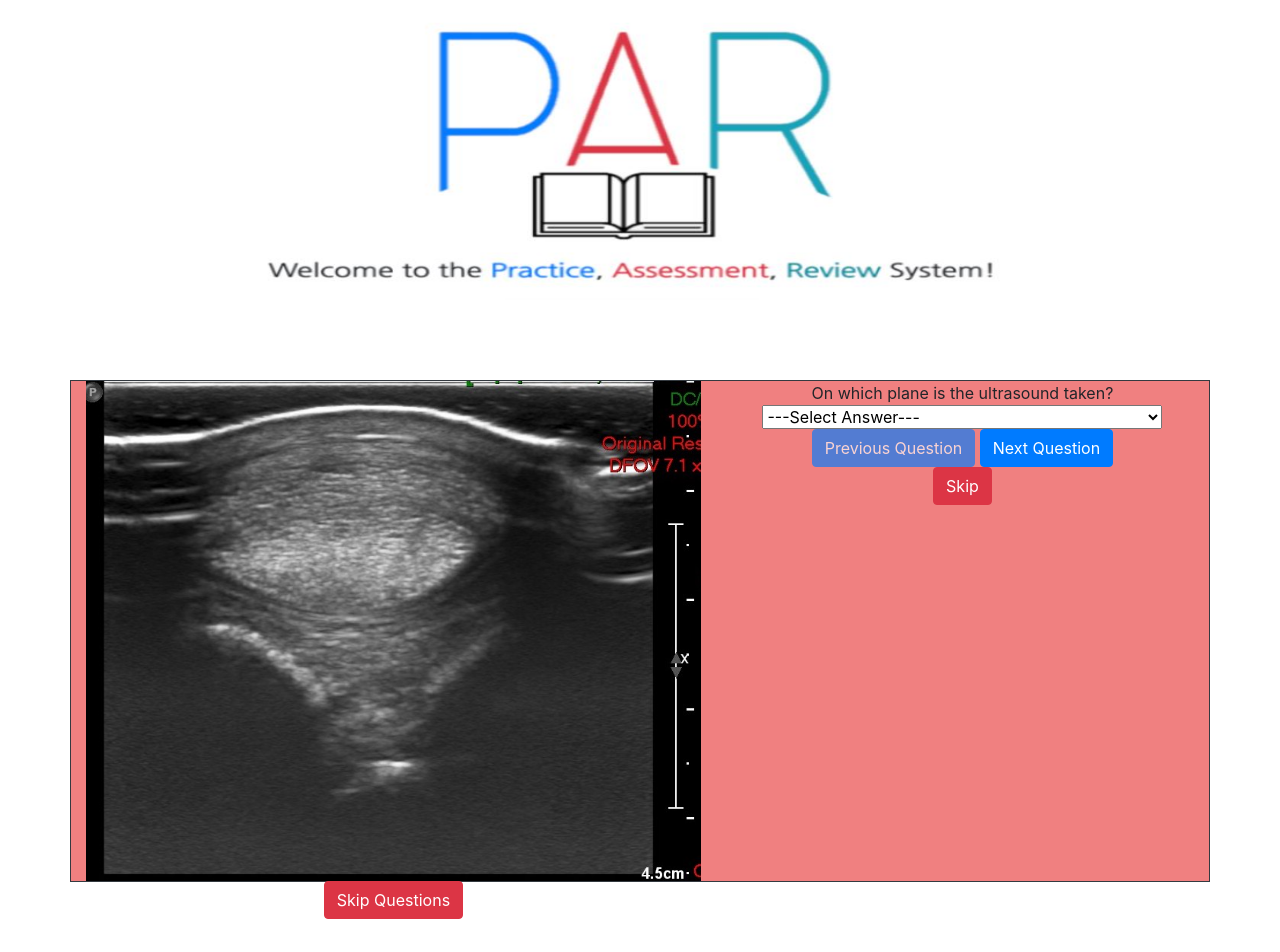
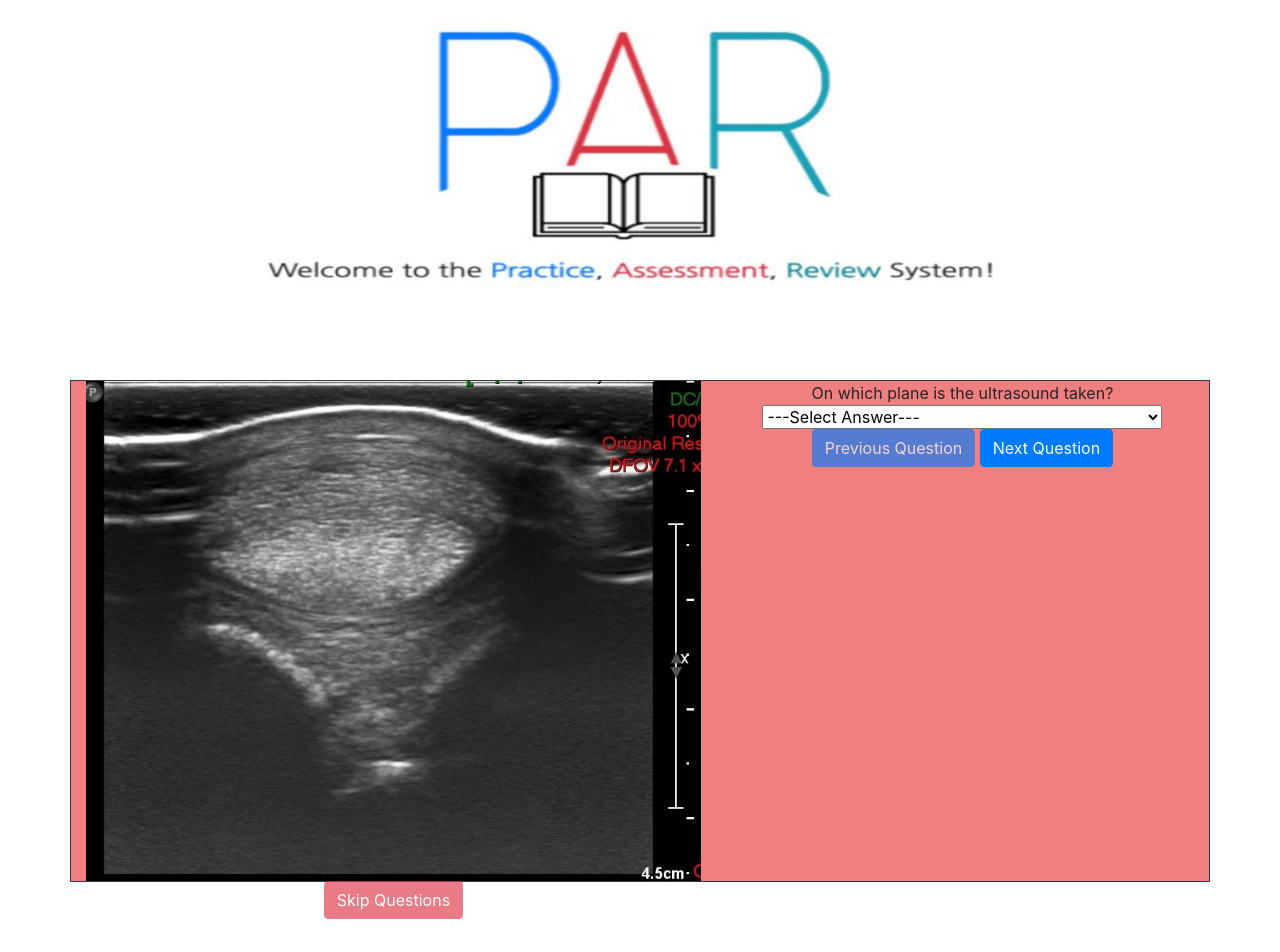
Before and after one commit to ruppatel115/UI-app, a React (Create React App) app: page / in a window 1280 px wide. Shown: the top 952 px of the page. Built offline with nearby package versions, Linux system fonts and the light colour scheme.

Commit message:
working on imageTask

```diff
--- a/src/main/js/ImageTask.jsx
+++ b/src/main/js/ImageTask.jsx
@@ -1,5 +1,5 @@
 import {useState } from 'react';
-import { questionListModel } from "../../test/resources/ExampleQuestions";
+import { questionListModel, imageTaskList } from "../../test/resources/ExampleQuestions";
 import { Button, Container, Row, Col, Image} from "react-bootstrap";
 import {Question} from "../../main/js/QuestionDropdown"
 
@@ -19,58 +19,67 @@ const [curImageList, setCurImageList] = useState(0);
 
 
 
-//Should be able to retrieve all questions for Specific image in a list
-function createImageTask(imageQuestionsList){
-    //Go through the list
-    for(let i =0 ; i < questionListModel.length-1; i++){
-        //get the current image url
-        let currImage = questionListModel[i].imageUrl;
-        //list to be added for lists of list
-        let curImageList = []
+// //Should be able to retrieve all questions for Specific image in a list
+// function createImageTask(imageQuestionsList){
+//     //Go through the list
+//     let i =0;
+//     while(i < questionListModel.length-1){
+//         //get the current image url
+//         let currImage = questionListModel[i].imageUrl;
+//         //list to be added for lists of list
+//         let curImageList = []
 
 
-        for(let j =0 ; j < questionListModel.length-1; j++){
-            //compare images and if they are the same add that to the current List
-            if(currImage === questionListModel[j].imageUrl){
-                curImageList.push(currImage)
-            }
+//         for(let j =1 ; j < questionListModel.length-1; j++){
+//             //compare images and if they are the same add that to the current List
+//             if(currImage === questionListModel[j].imageUrl){
+//                 curImageList.push(currImage)
+//             }
+
+
+//         }
+//         //add the images lists for a specific question to another list that holds all questions image in an order.
+//         i+=1;
+
+
+//         imageQuestionsList.push(curImageList);
 
 
 
-        }
-        //add the images lists for a specific question to another list that holds all questions image in an order.
+//     }
 
-
-        imageQuestionsList.push(curImageList);
-
-
-    }
-
-    return imageQuestionsList;
+//     return imageQuestionsList;
 
 
 
-}
+// }
 
-let imageQuestionsList = []
+// let imageQuestionsList = []
 
-imageQuestionsList = createImageTask(imageQuestionsList)
+// createImageTask(imageQuestionsList)
+
+//make several imagetask to work in list to test
+//getting list outside to get something done and button in imagetask list and do same thing questionList
+
+//IMTASKMODEL -> IMAGETASK and QUESTIONLIST
 
 
-
-
+//imagetask model should include images and list of questions and would be done by the server
 
 
 
     //set logic to disbale buttons for out of bounds errors
+
+
+
+    //Image and questionList should be rendered
     return (
 
         <div>
 
+            <Image src = {imageTaskList[curQuestionIndex].imageUrl} alt="NOT WORKING"/>
 
-            <Image src = {questionListModel[curQuestionIndex].imageUrl} alt="DID NOT WORK" />
-
-                        <div><Button variant="danger" onClick={skipQuestions} disabled={curQuestionIndex=== (questionListModel.length-1)}>Skip Questions</Button>{' '}</div>
+                        <div><Button variant="danger" onClick={skipQuestions} disabled={curQuestionIndex=== (imageTaskList.length-1)}>Skip Questions</Button>{' '}</div>
 
         </div>
 
--- a/src/main/js/QuestionList.jsx
+++ b/src/main/js/QuestionList.jsx
@@ -1,6 +1,6 @@
 import {Question} from "../../main/js/QuestionDropdown"
 import {useState } from 'react';
-import { questionListModel } from "../../test/resources/ExampleQuestions";
+import { questionListModel, imageTaskList } from "../../test/resources/ExampleQuestions";
 import { Button, Container, Row, Col, Image} from "react-bootstrap";
 import Images from "../js/Images"
 import { ImageTask } from "./ImageTask";
@@ -26,12 +26,21 @@ export const QuestionList = props => {
 
 
 
-    //set logic to disbale buttons for out of bounds errors
+
+
+
+    //Would I reference imageTaskList instead of questionListModel to get the specific set of questions for a list?
+
+    // {imageTaskList[curQuestionIndex].taskQuestions[curQuestionIndex].questionText} this works without rendering the next question
     return (
 
 
 
         <div>
+
+
+
+
 
                     {props.questionListModel[curQuestionIndex].questionText}
 
@@ -39,7 +48,6 @@ export const QuestionList = props => {
 
                         <Button variant="primary" onClick={prevQuestion} disabled={curQuestionIndex===0}>Previous Question</Button>{' '}
                         <Button variant="primary" onClick={nextQuestion} disabled={curQuestionIndex === (questionListModel.length-1)}>Next Question</Button>{' '}
-                        <div><Button variant="danger" onClick={nextQuestion} disabled={curQuestionIndex=== (questionListModel.length-1)}>Skip</Button>{' '}</div>
 
 
         </div>
--- a/src/test/resources/ExampleQuestions.js
+++ b/src/test/resources/ExampleQuestions.js
@@ -71,6 +71,32 @@ export const q5 =  {
     "followupQuestions" : [ ]
   };
 
+export const imageTask =   {
+    "imageUrl" : ("./images/3CTransverse.jpg"),
+    "taskQuestions" : [ {
+      "id" : "PlaneQ1",
+      "type" : "plane",
+      "questionText" : "On which plane is the ultrasound taken?",
+      "correctAnswer" : "Lateral",
+      "possibleAnswers" : [ "Transverse", "Lateral" ],
+      "imageUrl" : ("./images/3CTransverse.jpg")
+    }, {
+      "id" : "StructureQ1",
+      "type" : "structure",
+      "questionText" : "What structure is in the near field?",
+      "correctAnswer" : "bone",
+      "possibleAnswers" : [ "bone", "ligament", "tumor", "tendon" ],
+      "imageUrl" : ("./images/3CTransverse.jpg"),
+    }, {
+      "id" : "ZoneQ1",
+      "type" : "zone",
+      "questionText" : "In what zone is this ultrasound taken?",
+      "correctAnswer" : "3c",
+      "possibleAnswers" : [ "1a", "1b", "2a", "2b", "2c", "3a", "3b", "3c" ],
+      "imageUrl" : ("./images/3CTransverse.jpg"),
+    } ]
+  };
 
 
+export const imageTaskList = [imageTask]
 export const questionListModel = [planeQuestion, structureQuestion, ultrasound, ultrasoundPlane, q3, q4, q5];
```
Also changed, not shown: src/test/js/QuestionDemo.js (deleted, +0 -15 lines), src/test/js/QuestionListDemo.js (+1 -1 lines).
